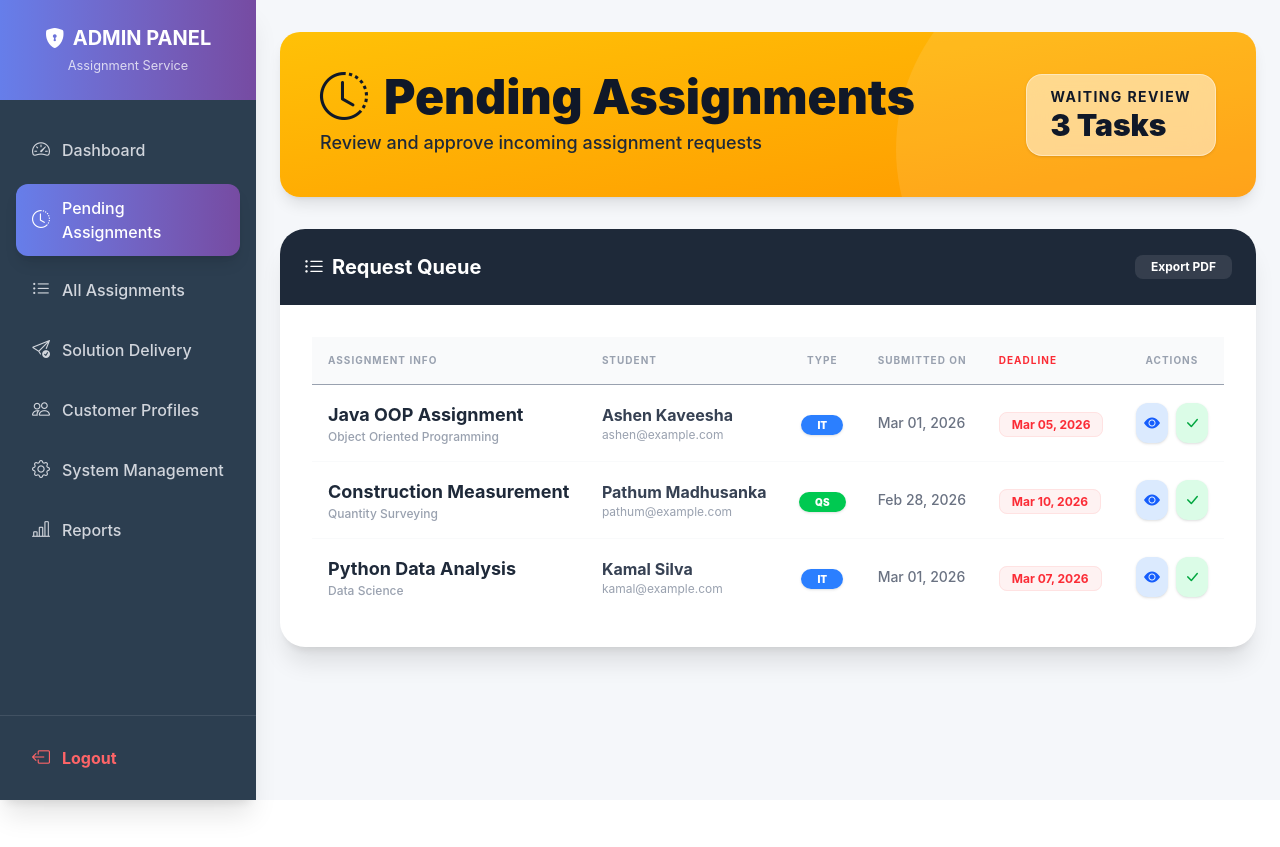
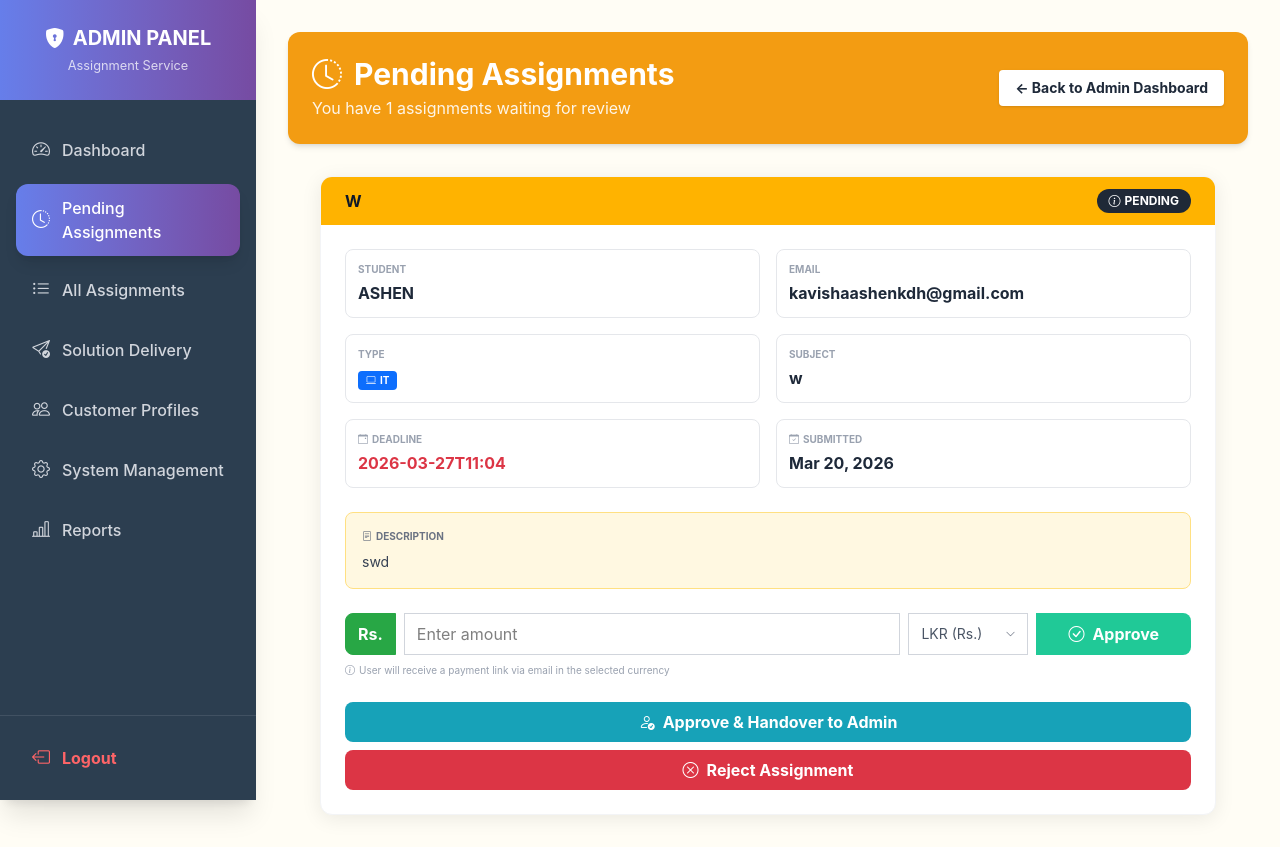
Before and after one commit to AshenKavisha/ASSIGNMENTNEW, a React (Vite) app in the folder frontend/: page /admin/assignments/pending in a window 1280 px wide. Before the commit the page ends 800 px from the top, so only its background shows below. Built offline with nearby package versions, Linux system fonts and the light colour scheme.

Commit message:
react
react

```diff
--- a/frontend/src/pages/admin/PendingAssignments.jsx
+++ b/frontend/src/pages/admin/PendingAssignments.jsx
@@ -3,135 +3,358 @@ import { Link } from 'react-router-dom';
 import Sidebar from '../../components/admin/Sidebar';
 
 const PendingAssignments = () => {
-  // Mock Data (Backend set කරනකම් meka thiyagamu)
+  const currencySymbols = {
+    LKR: "Rs.",
+    USD: "$"
+  };
+
+  // Mock Admins List (Backend එකෙන් එනකම්)
+  const mockAdmins = [
+    { id: 101, name: "najeeb s", email: "najeebsaman69@gmail.com", role: "IT Specialist" },
+    { id: 102, name: "ramiru dew", email: "ramirudewadan@gmail.com", role: "IT Specialist" }
+  ];
+
   const [pendingList, setPendingList] = useState([
-    { id: 1, title: "Java OOP Assignment", student: "Ashen Kaveesha", email: "ashen@example.com", type: "IT", subject: "Object Oriented Programming", submitted: "Mar 01, 2026", deadline: "Mar 05, 2026" },
-    { id: 2, title: "Construction Measurement", student: "Pathum Madhusanka", email: "pathum@example.com", type: "QS", subject: "Quantity Surveying", submitted: "Feb 28, 2026", deadline: "Mar 10, 2026" },
-    { id: 3, title: "Python Data Analysis", student: "Kamal Silva", email: "kamal@example.com", type: "IT", subject: "Data Science", submitted: "Mar 01, 2026", deadline: "Mar 07, 2026" },
+    {
+      id: 1,
+      student: "ASHEN",
+      email: "kavishaashenkdh@gmail.com",
+      type: "IT",
+      subject: "w",
+      deadline: "2026-03-27T11:04",
+      submitted: "Mar 20, 2026",
+      description: "swd",
+      amount: "",
+      currency: "LKR"
+    }
   ]);
 
+  // Modal State Variables
+  const [isModalOpen, setIsModalOpen] = useState(false);
+  const [selectedAssignment, setSelectedAssignment] = useState(null);
+  const [handoverData, setHandoverData] = useState({ amount: '', currency: 'LKR', adminId: null });
+
+  const handleAmountChange = (id, value) => {
+    setPendingList(pendingList.map(item =>
+      item.id === id ? { ...item, amount: value } : item
+    ));
+  };
+
+  const handleCurrencyChange = (id, value) => {
+    setPendingList(pendingList.map(item =>
+      item.id === id ? { ...item, currency: value } : item
+    ));
+  };
+
+  // Normal Approve
   const handleApprove = (id) => {
-    alert(`Assignment #${id} approved successfully!`);
-    setPendingList(pendingList.filter(item => item.id !== id)); // List eken ain karanawa
+    const assignment = pendingList.find(item => item.id === id);
+    if (!assignment.amount) {
+      alert("Please enter an amount before approving.");
+      return;
+    }
+    alert(`Assignment approved! Amount: ${assignment.currency} ${assignment.amount}`);
+    setPendingList(pendingList.filter(item => item.id !== id));
+  };
+
+  const handleReject = (id) => {
+    if (window.confirm("Are you sure you want to reject this assignment?")) {
+      setPendingList(pendingList.filter(item => item.id !== id));
+    }
+  };
+
+  // --- Modal Functions ---
+  const openHandoverModal = (assignment) => {
+    setSelectedAssignment(assignment);
+    // කාඩ් එකේ ටයිප් කරලා තියෙන ගාන ඔටෝ Modal එකට ගන්නවා
+    setHandoverData({
+      amount: assignment.amount || '',
+      currency: assignment.currency || 'LKR',
+      adminId: null
+    });
+    setIsModalOpen(true);
+  };
+
+  const closeHandoverModal = () => {
+    setIsModalOpen(false);
+    setSelectedAssignment(null);
+  };
+
+  const submitHandover = () => {
+    if (!handoverData.amount) {
+      alert("Please set a price.");
+      return;
+    }
+    if (!handoverData.adminId) {
+      alert("Please select an Admin to handover.");
+      return;
+    }
+
+    const adminDetails = mockAdmins.find(a => a.id === parseInt(handoverData.adminId));
+
+    alert(`Successfully Handed Over!\n\nAssignment: ${selectedAssignment.subject}\nAmount: ${handoverData.currency} ${handoverData.amount}\nAdmin: ${adminDetails.name}`);
+
+    setPendingList(pendingList.filter(item => item.id !== selectedAssignment.id));
+    closeHandoverModal();
   };
 
   return (
-    <div className="flex min-h-screen bg-[#f5f7fa]">
+    <div className="flex min-h-screen bg-[#fffdf5] font-sans relative">
+
       <Sidebar />
 
-      <div className="flex-1 ml-64 pb-12 font-sans overflow-x-hidden">
-        <div className="container mx-auto px-6 mt-8">
+      <div className="flex-1 ml-64 p-8 overflow-x-hidden">
 
         {/* Page Header */}
-          <div className="relative overflow-hidden bg-gradient-to-br from-[#ffc107] to-[#ff9800] rounded-[20px] p-10 shadow-lg text-gray-900 mb-8 animate-fadeInDown">
-            <div className="absolute -top-1/2 -right-10 w-[400px] h-[400px] bg-white/10 rounded-full animate-float"></div>
-
-            <div className="relative z-10 flex flex-col md:flex-row items-center justify-between">
+        <div className="bg-[#f39c12] rounded-xl p-6 flex justify-between items-center text-white mb-8 shadow-md">
           <div>
-                <h1 className="text-4xl md:text-5xl font-black flex items-center gap-4">
+            <h1 className="text-3xl font-bold flex items-center gap-3 m-0">
               <i className="bi bi-clock-history"></i> Pending Assignments
             </h1>
-                <p className="text-gray-800 font-medium text-lg mt-2">Review and approve incoming assignment requests</p>
+            <p className="m-0 mt-1 opacity-90">You have {pendingList.length} assignments waiting for review</p>
           </div>
-              <div className="bg-white/50 backdrop-blur-md px-6 py-3 rounded-2xl border border-white/40 shadow-sm mt-4 md:mt-0">
-                <span className="text-sm uppercase font-bold tracking-widest block">Waiting Review</span>
-                <span className="text-3xl font-black">{pendingList.length} Tasks</span>
+          <Link to="/admin/dashboard" className="bg-white text-gray-800 px-4 py-2 rounded font-bold text-sm no-underline hover:bg-gray-100 transition-colors shadow-sm">
+            ← Back to Admin Dashboard
+          </Link>
+        </div>
+
+        {/* Assignment Cards */}
+        {pendingList.length > 0 ? (
+          <div className="space-y-8 max-w-4xl mx-auto">
+            {pendingList.map((item) => (
+              <div key={item.id} className="bg-white rounded-xl shadow-[0_4px_20px_rgba(0,0,0,0.08)] border border-gray-100 overflow-hidden">
+
+                <div className="bg-[#ffb300] px-6 py-3 flex justify-between items-center">
+                  <h3 className="font-bold text-gray-900 m-0 uppercase">{item.subject}</h3>
+                  <span className="bg-[#1f2937] text-white text-xs px-3 py-1 rounded-full font-bold flex items-center gap-1">
+                    <i className="bi bi-info-circle"></i> PENDING
+                  </span>
+                </div>
+
+                <div className="p-6">
+
+                  <div className="grid grid-cols-2 gap-4 mb-6">
+                    <div className="border border-gray-200 rounded-lg p-3">
+                      <span className="text-[10px] font-bold text-gray-400 uppercase block mb-1">Student</span>
+                      <span className="font-bold text-gray-800">{item.student}</span>
+                    </div>
+                    <div className="border border-gray-200 rounded-lg p-3">
+                      <span className="text-[10px] font-bold text-gray-400 uppercase block mb-1">Email</span>
+                      <span className="font-bold text-gray-800">{item.email}</span>
+                    </div>
+                    <div className="border border-gray-200 rounded-lg p-3">
+                      <span className="text-[10px] font-bold text-gray-400 uppercase block mb-1">Type</span>
+                      <span className="bg-[#0d6efd] text-white text-[10px] px-2 py-0.5 rounded font-bold inline-flex items-center gap-1">
+                        <i className="bi bi-laptop"></i> {item.type}
+                      </span>
+                    </div>
+                    <div className="border border-gray-200 rounded-lg p-3">
+                      <span className="text-[10px] font-bold text-gray-400 uppercase block mb-1">Subject</span>
+                      <span className="font-bold text-gray-800">{item.subject}</span>
+                    </div>
+                    <div className="border border-gray-200 rounded-lg p-3">
+                      <span className="text-[10px] font-bold text-gray-400 uppercase block mb-1 flex items-center gap-1">
+                        <i className="bi bi-calendar-event"></i> Deadline
+                      </span>
+                      <span className="font-bold text-[#dc3545]">{item.deadline}</span>
+                    </div>
+                    <div className="border border-gray-200 rounded-lg p-3">
+                      <span className="text-[10px] font-bold text-gray-400 uppercase block mb-1 flex items-center gap-1">
+                        <i className="bi bi-calendar-check"></i> Submitted
+                      </span>
+                      <span className="font-bold text-gray-800">{item.submitted}</span>
+                    </div>
+                  </div>
+
+                  <div className="bg-[#fff8e1] border border-[#ffe082] rounded-lg p-4 mb-6">
+                    <span className="text-[10px] font-bold text-gray-500 uppercase flex items-center gap-1 mb-2">
+                      <i className="bi bi-file-text"></i> Description
+                    </span>
+                    <p className="m-0 text-sm text-gray-700">{item.description}</p>
+                  </div>
+
+                  {/* Amount & Currency Approve Section */}
+                  <div className="flex gap-2 items-stretch mb-2">
+                    <div className="flex bg-[#28a745] text-white px-3 items-center rounded-l-lg font-bold border border-[#28a745] min-w-[50px] justify-center">
+                      {currencySymbols[item.currency]}
+                    </div>
+
+                    <input
+                      type="number"
+                      placeholder="Enter amount"
+                      className="border border-gray-300 px-3 py-2 flex-1 focus:outline-none focus:border-[#28a745] min-w-0"
+                      value={item.amount}
+                      onChange={(e) => handleAmountChange(item.id, e.target.value)}
+                    />
+
+                    {/* LKR / USD Dropdown */}
+                    <div className="relative border border-gray-300 bg-white flex items-center w-[120px]">
+                      <select
+                        value={item.currency}
+                        onChange={(e) => handleCurrencyChange(item.id, e.target.value)}
+                        className="appearance-none bg-transparent pl-3 pr-8 py-2 w-full h-full text-sm text-gray-600 focus:outline-none cursor-pointer outline-none border-none shadow-none focus:ring-0"
+                      >
+                        <option value="LKR">LKR (Rs.)</option>
+                        <option value="USD">USD ($)</option>
+                      </select>
+                      <i className="bi bi-chevron-down absolute right-3 text-[10px] text-gray-500 pointer-events-none"></i>
+                    </div>
+
+                    <button
+                      onClick={() => handleApprove(item.id)}
+                      className="bg-[#20c997] hover:bg-[#1ba87e] text-white font-bold px-6 md:px-8 rounded-r-lg transition-colors flex items-center gap-2 border-none cursor-pointer whitespace-nowrap"
+                    >
+                      <i className="bi bi-check-circle"></i> Approve
+                    </button>
+                  </div>
+
+                  <p className="text-[10px] text-gray-400 mt-1 mb-6 flex items-center gap-1">
+                    <i className="bi bi-info-circle"></i> User will receive a payment link via email in the selected currency
+                  </p>
+
+                  <div className="space-y-2">
+                    <button
+                      onClick={() => openHandoverModal(item)} // Modal එක Open කරන තැන
+                      className="w-full bg-[#17a2b8] hover:bg-[#138496] text-white font-bold py-2 rounded-lg transition-colors flex justify-center items-center gap-2 border-none cursor-pointer"
+                    >
+                      <i className="bi bi-person-check"></i> Approve & Handover to Admin
+                    </button>
+
+                    <button
+                      onClick={() => handleReject(item.id)}
+                      className="w-full bg-[#dc3545] hover:bg-[#c82333] text-white font-bold py-2 rounded-lg transition-colors flex justify-center items-center gap-2 border-none cursor-pointer"
+                    >
+                      <i className="bi bi-x-circle"></i> Reject Assignment
+                    </button>
+                  </div>
+
+                </div>
+              </div>
+            ))}
+          </div>
+        ) : (
+          <div className="text-center py-20">
+            <i className="bi bi-check2-all text-6xl text-green-400 mb-4 block"></i>
+            <h3 className="text-2xl font-bold text-gray-700">All Caught Up!</h3>
+            <p className="text-gray-500">No pending assignments to review.</p>
+          </div>
+        )}
+
+      </div>
+
+      {/* =========================================
+          HANDOVER MODAL (Popup)
+      ========================================= */}
+      {isModalOpen && (
+        <div className="fixed inset-0 z-50 flex items-center justify-center bg-black/60 backdrop-blur-sm animate-fadeIn">
+
+          <div className="bg-white w-full max-w-md rounded-xl shadow-2xl overflow-hidden animate-slideUp scale-100">
+
+            {/* Modal Header */}
+            <div className="bg-[#f97316] text-white px-5 py-4 flex justify-between items-center">
+              <h3 className="font-bold m-0 flex items-center gap-2 text-lg">
+                <i className="bi bi-person-rolodex"></i> Handover Assignment
+              </h3>
+              <button onClick={closeHandoverModal} className="text-white hover:text-gray-200 transition-colors bg-transparent border-none text-2xl leading-none">
+                &times;
+              </button>
+            </div>
+
+            {/* Modal Body */}
+            <div className="p-6">
+
+              {/* Set Price Input */}
+              <div className="mb-6">
+                <label className="block text-sm font-bold text-gray-800 mb-2">Set Price <span className="text-red-500">*</span></label>
+                <div className="flex gap-2 items-stretch">
+                  <div className="flex bg-white px-3 items-center rounded-l-lg font-bold border border-gray-300 border-r-0 min-w-[40px] justify-center text-gray-600 text-sm">
+                    {currencySymbols[handoverData.currency]}
+                  </div>
+                  <input
+                    type="number"
+                    placeholder="Enter amount"
+                    className="border border-gray-300 border-l-0 px-3 py-2 flex-1 focus:outline-none focus:border-[#f97316] text-sm"
+                    value={handoverData.amount}
+                    onChange={(e) => setHandoverData({...handoverData, amount: e.target.value})}
+                  />
+                  <div className="relative border border-gray-300 bg-white flex items-center w-[90px] rounded-r-lg">
+                    <select
+                      value={handoverData.currency}
+                      onChange={(e) => setHandoverData({...handoverData, currency: e.target.value})}
+                      className="appearance-none bg-transparent pl-2 pr-6 py-2 w-full h-full text-[12px] text-gray-600 focus:outline-none cursor-pointer outline-none border-none"
+                    >
+                      <option value="LKR">LKR (Rs.)</option>
+                      <option value="USD">USD ($)</option>
+                    </select>
+                    <i className="bi bi-chevron-down absolute right-2 text-[10px] text-gray-500 pointer-events-none"></i>
                   </div>
                 </div>
               </div>
 
-          {/* Pending Assignments Table */}
-          <div className="bg-white rounded-[25px] shadow-xl overflow-hidden animate-fadeInUp">
-            <div className="bg-gray-800 p-6 text-white flex justify-between items-center">
-              <h4 className="text-xl font-bold flex items-center gap-2">
-                <i className="bi bi-list-ul"></i> Request Queue
-              </h4>
-              <div className="flex gap-2">
-                 <button className="bg-white/10 hover:bg-white/20 px-4 py-1 rounded-lg text-xs font-bold transition-all">Export PDF</button>
+              {/* Select Admin List */}
+              <div className="mb-4">
+                <label className="block text-sm font-bold text-gray-800 mb-2">Select Admin <span className="text-red-500">*</span></label>
+                <div className="space-y-3 max-h-[200px] overflow-y-auto pr-2 custom-scrollbar">
+
+                  {mockAdmins.map(admin => (
+                    <label key={admin.id} className={`flex justify-between items-center p-3 border rounded-lg cursor-pointer transition-all ${handoverData.adminId == admin.id ? 'border-[#17a2b8] bg-[#17a2b8]/10' : 'border-gray-200 hover:border-gray-300'}`}>
+                      <div>
+                        <p className="font-bold text-gray-800 m-0 text-sm">{admin.name}</p>
+                        <p className="text-xs text-gray-500 m-0 mb-1">{admin.email}</p>
+                        <span className="bg-[#0d6efd] text-white text-[10px] px-2 py-0.5 rounded font-bold inline-flex items-center gap-1">
+                          <i className="bi bi-laptop"></i> {admin.role}
+                        </span>
+                      </div>
+                      <input
+                        type="radio"
+                        name="selectedAdmin"
+                        value={admin.id}
+                        checked={handoverData.adminId == admin.id}
+                        onChange={(e) => setHandoverData({...handoverData, adminId: e.target.value})}
+                        className="w-4 h-4 text-[#17a2b8] focus:ring-[#17a2b8] border-gray-300 cursor-pointer"
+                      />
+                    </label>
+                  ))}
+
                 </div>
               </div>
 
-            <div className="p-4 md:p-8">
-              {pendingList.length > 0 ? (
-                <div className="overflow-x-auto">
-                  <table className="w-full text-left border-collapse">
-                    <thead>
-                      <tr className="bg-gray-50 uppercase text-[10px] font-bold text-gray-400 tracking-widest border-b">
-                        <th className="p-4">Assignment Info</th>
-                        <th className="p-4">Student</th>
-                        <th className="p-4 text-center">Type</th>
-                        <th className="p-4">Submitted On</th>
-                        <th className="p-4 text-red-500">Deadline</th>
-                        <th className="p-4 text-center">Actions</th>
-                      </tr>
-                    </thead>
-                    <tbody className="divide-y divide-gray-50">
-                      {pendingList.map((item) => (
-                        <tr key={item.id} className="transition-all hover:bg-blue-50/30 group">
-                          <td className="p-4">
-                            <div className="font-bold text-gray-800 text-lg group-hover:text-blue-600 transition-colors">{item.title}</div>
-                            <div className="text-xs text-gray-400 font-medium">{item.subject}</div>
-                          </td>
-                          <td className="p-4">
-                            <div className="font-bold text-gray-700">{item.student}</div>
-                            <div className="text-xs text-gray-400">{item.email}</div>
-                          </td>
-                          <td className="p-4 text-center">
-                            <span className={`px-4 py-1 rounded-full text-[10px] font-black text-white shadow-sm ${item.type === 'IT' ? 'bg-blue-500' : 'bg-green-500'}`}>
-                              {item.type}
-                            </span>
-                          </td>
-                          <td className="p-4 text-sm font-medium text-gray-500">{item.submitted}</td>
-                          <td className="p-4">
-                            <span className="bg-red-50 text-red-500 px-3 py-1 rounded-lg text-xs font-bold border border-red-100">
-                              {item.deadline}
-                            </span>
-                          </td>
-                          <td className="p-4">
-                            <div className="flex gap-2 justify-center">
-                              <Link
-                                to={`/admin/assignments/${item.id}`}
-                                className="p-2 bg-blue-100 text-blue-600 rounded-xl hover:bg-blue-600 hover:text-white transition-all shadow-sm"
-                                title="View Details"
+              <p className="text-[10px] text-gray-400 flex items-center gap-1 mt-3 mb-0">
+                <i className="bi bi-info-circle"></i> Only admins with matching specialization are shown
+              </p>
+
+            </div>
+
+            {/* Modal Footer */}
+            <div className="border-t border-gray-100 p-4 bg-gray-50 flex justify-end gap-3 rounded-b-xl">
+              <button
+                onClick={closeHandoverModal}
+                className="px-4 py-2 rounded-lg text-sm font-bold text-gray-600 bg-white border border-gray-300 hover:bg-gray-100 transition-colors flex items-center gap-2"
               >
-                                <i className="bi bi-eye-fill"></i>
-                              </Link>
+                <i className="bi bi-x"></i> Cancel
+              </button>
               <button
-                                onClick={() => handleApprove(item.id)}
-                                className="p-2 bg-green-100 text-green-600 rounded-xl hover:bg-green-600 hover:text-white transition-all shadow-sm"
-                                title="Approve Request"
+                onClick={submitHandover}
+                className="px-4 py-2 rounded-lg text-sm font-bold text-white bg-[#17a2b8] hover:bg-[#138496] transition-colors flex items-center gap-2 border-none shadow-sm"
               >
-                                <i className="bi bi-check-lg"></i>
+                <i className="bi bi-person-check"></i> Approve & Handover
               </button>
             </div>
-                          </td>
-                        </tr>
-                      ))}
-                    </tbody>
-                  </table>
+
           </div>
-              ) : (
-                <div className="text-center py-20 animate-fadeIn">
-                  <i className="bi bi-check2-all text-8xl text-green-100 mb-4 block"></i>
-                  <h3 className="text-2xl font-bold text-gray-700 mb-2">Everything's Clear!</h3>
-                  <p className="text-gray-400">There are no pending assignments to review at the moment.</p>
-                  <Link to="/admin/dashboard" className="inline-block mt-6 text-blue-500 font-bold hover:underline">
-                    Return to Dashboard
-                  </Link>
         </div>
       )}
-            </div>
-          </div>
-        </div>
-      </div>
 
       <style>{`
-        @keyframes fadeInDown { from { opacity: 0; transform: translateY(-30px); } to { opacity: 1; transform: translateY(0); } }
-        @keyframes fadeInUp { from { opacity: 0; transform: translateY(30px); } to { opacity: 1; transform: translateY(0); } }
-        .animate-fadeInDown { animation: fadeInDown 0.6s ease-out forwards; }
-        .animate-fadeInUp { animation: fadeInUp 0.6s ease-out forwards; }
-        @keyframes float { 0%, 100% { transform: translateY(0px); } 50% { transform: translateY(-15px); } }
-        .animate-float { animation: float 6s ease-in-out infinite; }
+        @keyframes fadeIn { from { opacity: 0; } to { opacity: 1; } }
+        @keyframes slideUp { from { opacity: 0; transform: translateY(20px) scale(0.95); } to { opacity: 1; transform: translateY(0) scale(1); } }
+        .animate-fadeIn { animation: fadeIn 0.2s ease-out forwards; }
+        .animate-slideUp { animation: slideUp 0.3s cubic-bezier(0.16, 1, 0.3, 1) forwards; }
+
+        .custom-scrollbar::-webkit-scrollbar { width: 6px; }
+        .custom-scrollbar::-webkit-scrollbar-track { background: #f1f1f1; border-radius: 4px; }
+        .custom-scrollbar::-webkit-scrollbar-thumb { background: #c1c1c1; border-radius: 4px; }
+        .custom-scrollbar::-webkit-scrollbar-thumb:hover { background: #a8a8a8; }
       `}</style>
     </div>
   );
```
Lines whose indentation alone changed are shown as unchanged.
